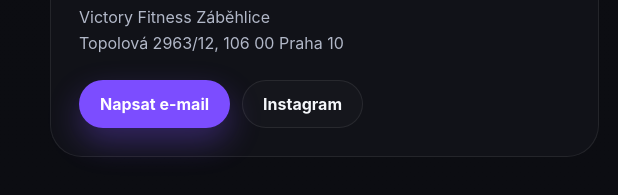
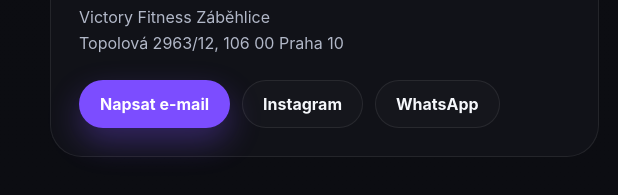
Before and after one commit to nikolas-czerny/emil_krizka, a plain HTML site: page index.html in a window 1280 px wide. Shown: the part 7452-7647 px from the top of the page, 0-618 px from the left. Drawn offline with Linux system fonts and the light colour scheme.

```diff
--- a/index.html
+++ b/index.html
@@ -331,6 +331,7 @@
                 <div class="contact__actions">
                     <a class="btn btn--primary" href="mailto:emil.krizka@icloud.com">Napsat e-mail</a>
                     <a class="btn btn--ghost" href="https://instagram.com/ek_action" target="_blank" rel="noopener">Instagram</a>
+                    <a class="btn btn--ghost" href="https://wa.me/420773612606" target="_blank" rel="noopener">WhatsApp</a>
                 </div>
             </div>
 
```
